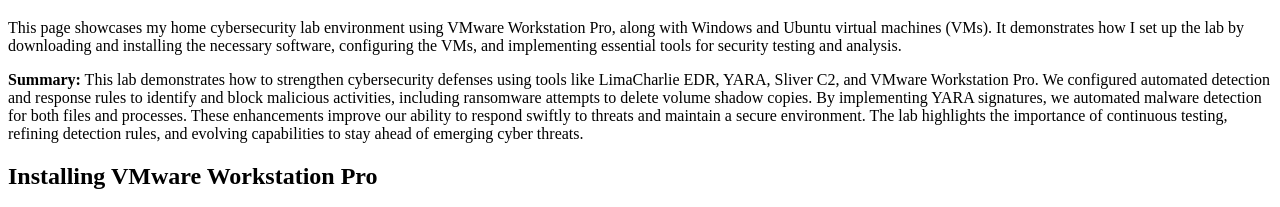
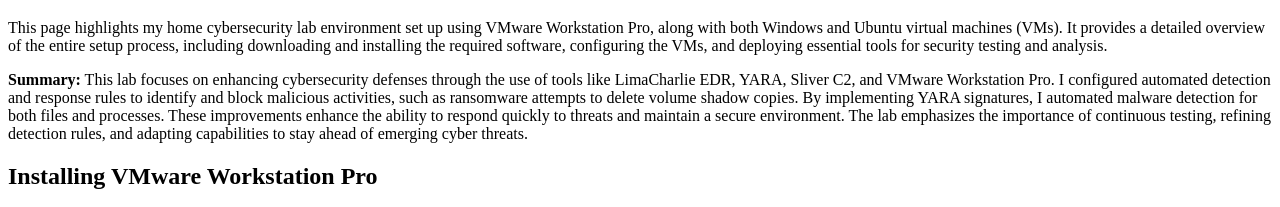
Before and after one commit to conpans/conpans.github.io, a plain HTML site: page projects/HomeSOClc/lcSOC.html in a window 1280 px wide. Shown: the part 87-294 px from the top of the page. Drawn offline with Linux system fonts and the light colour scheme.

Commit message:
Textual Edits.

```diff
--- a/projects/HomeSOClc/lcSOC.html
+++ b/projects/HomeSOClc/lcSOC.html
@@ -45,9 +45,9 @@
 
     <h1>Automated Threat Detection and Response Lab</h1>
 
-    <p>This page showcases my home cybersecurity lab environment using VMware Workstation Pro, along with Windows and Ubuntu virtual machines (VMs). It demonstrates how I set up the lab by downloading and installing the necessary software, configuring the VMs, and implementing essential tools for security testing and analysis.</p>
+    <p>This page highlights my home cybersecurity lab environment set up using VMware Workstation Pro, along with both Windows and Ubuntu virtual machines (VMs). It provides a detailed overview of the entire setup process, including downloading and installing the required software, configuring the VMs, and deploying essential tools for security testing and analysis.</p>
 
-    <p><strong>Summary:</strong> This lab demonstrates how to strengthen cybersecurity defenses using tools like LimaCharlie EDR, YARA, Sliver C2, and VMware Workstation Pro. We configured automated detection and response rules to identify and block malicious activities, including ransomware attempts to delete volume shadow copies. By implementing YARA signatures, we automated malware detection for both files and processes. These enhancements improve our ability to respond swiftly to threats and maintain a secure environment. The lab highlights the importance of continuous testing, refining detection rules, and evolving capabilities to stay ahead of emerging cyber threats.</p>
+    <p><strong>Summary:</strong> This lab focuses on enhancing cybersecurity defenses through the use of tools like LimaCharlie EDR, YARA, Sliver C2, and VMware Workstation Pro. I configured automated detection and response rules to identify and block malicious activities, such as ransomware attempts to delete volume shadow copies. By implementing YARA signatures, I automated malware detection for both files and processes. These improvements enhance the ability to respond quickly to threats and maintain a secure environment. The lab emphasizes the importance of continuous testing, refining detection rules, and adapting capabilities to stay ahead of emerging cyber threats.</p>
 
 
     <h2>Installing VMware Workstation Pro</h2>
```
